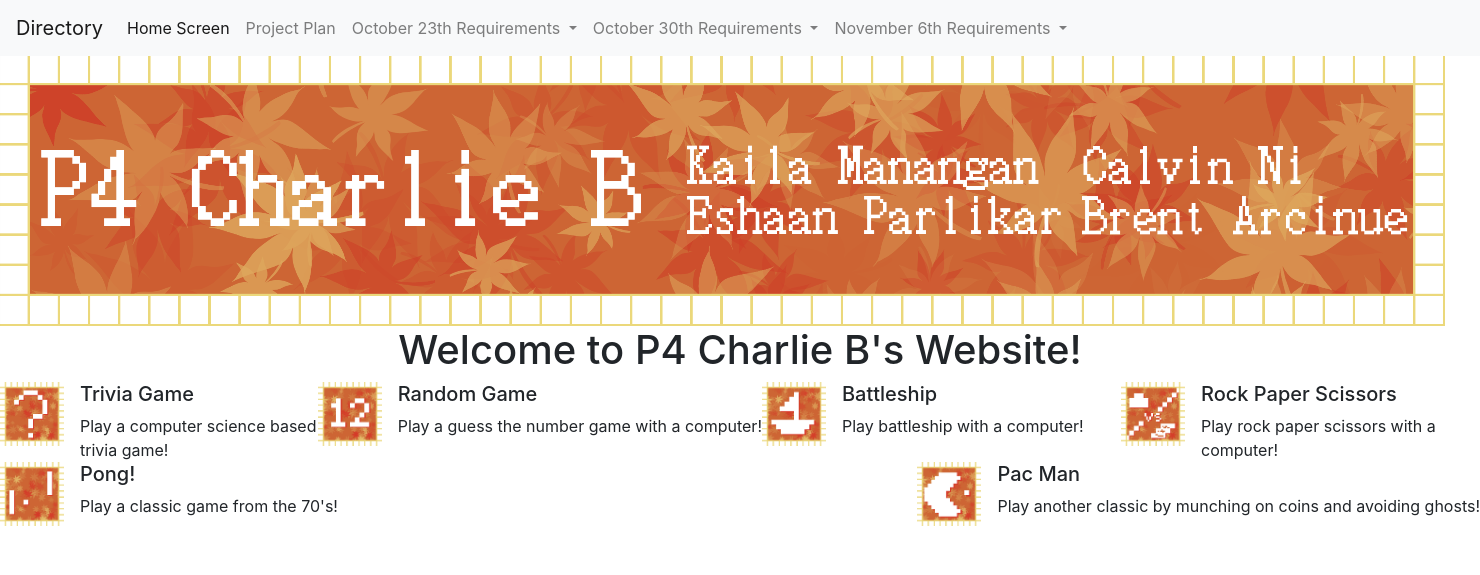
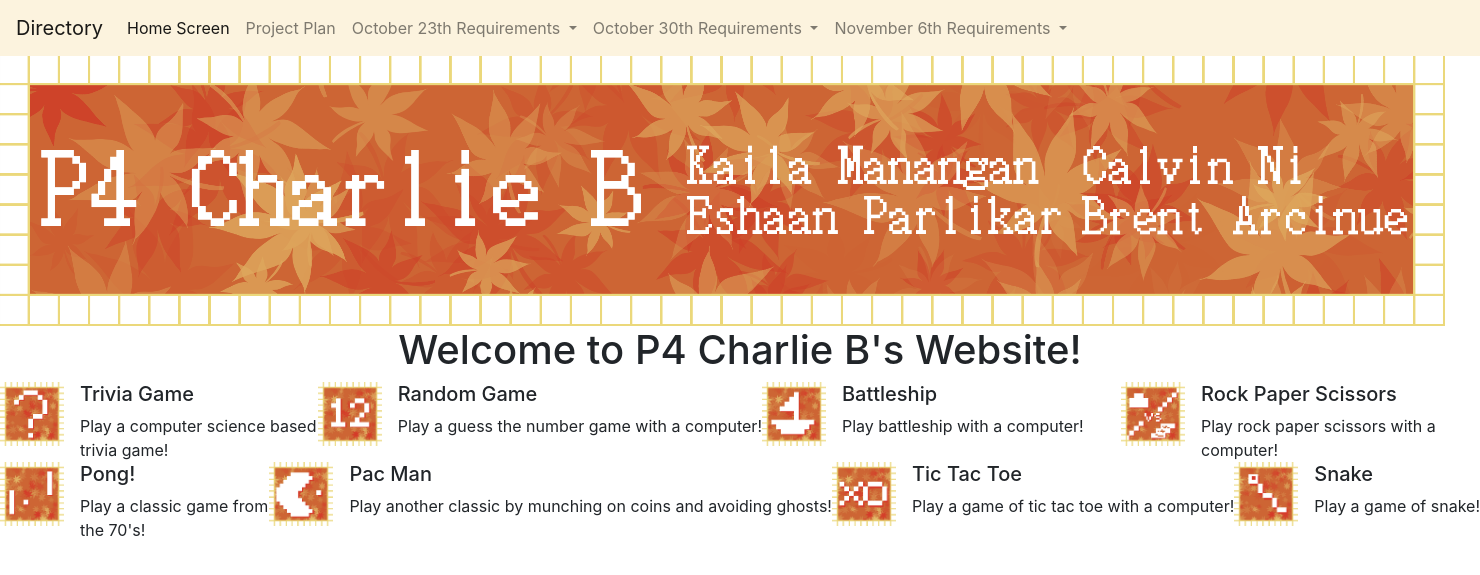
Before and after one commit to KrispyKremeSavage/Gaming-Website-Project, a Flask app: page / in a window 1480 px wide. Shown: the top 575 px of the page. Run offline with Flask 2, Linux system fonts and the light colour scheme.

Commit message:
added tic tac toe and snake to front page as well as changed some colors :)

```diff
--- a/templates/base.html
+++ b/templates/base.html
@@ -2,10 +2,11 @@
 <html>
 <head>
   <link rel="stylesheet" href="https://cdn.jsdelivr.net/npm/bootstrap@4.5.3/dist/css/bootstrap.min.css" integrity="sha384-TX8t27EcRE3e/ihU7zmQxVncDAy5uIKz4rEkgIXeMed4M0jlfIDPvg6uqKI2xXr2" crossorigin="anonymous">
+  <header class="intro-header" style="background-color: #FFFFFF;">
   <title>{% block title %}{% endblock %}</title>
   </head>
   <body>
-    <nav class="navbar navbar-expand-lg navbar-light bg-light">
+    <nav class="navbar navbar-expand-lg navbar-light" style="background-color: #FCF3DE;">
       <a class="navbar-brand" href="/home">Directory</a>
       <button class="navbar-toggler" type="button" data-toggle="collapse" data-target="#navbarSupportedContent" aria-controls="navbarSupportedContent" aria-expanded="false" aria-label="Toggle navigation">
         <span class="navbar-toggler-icon"></span>
@@ -26,7 +27,6 @@
             </a>
             <div class="dropdown-menu" aria-labelledby="navbarDropdown">
               <a class="dropdown-item" href="/github">Github</a>
-              <a class="dropdown-item" href="#">IntelliJ</a>
               <a class="dropdown-item" href="/themes">Project Themes</a>
               <a class="dropdown-item" href="/playgrounds">Playgrounds (include Jinja and Bootstrap)</a>
               <a class="dropdown-item" href="/image">Static Images</a>
@@ -59,6 +59,9 @@
       </div>
     </nav>
     {% block content %}
+    <div class="fixed-bottom">
+      <p class="text-center">Thank you for visiting our site!!</p>
+    </div>
     {% endblock %}
    <script src="https://code.jquery.com/jquery-3.5.1.slim.min.js" integrity="sha384-DfXdz2htPH0lsSSs5nCTpuj/zy4C+OGpamoFVy38MVBnE+IbbVYUew+OrCXaRkfj" crossorigin="anonymous"></script>
     <script src="https://cdn.jsdelivr.net/npm/bootstrap@4.5.3/dist/js/bootstrap.bundle.min.js" integrity="sha384-ho+j7jyWK8fNQe+A12Hb8AhRq26LrZ/JpcUGGOn+Y7RsweNrtN/tE3MoK7ZeZDyx" crossorigin="anonymous"></script>
--- a/templates/home.html
+++ b/templates/home.html
@@ -55,4 +55,24 @@
        <h5 class="mt-0">Pac Man</h5>
        Play another classic by munching on coins and avoiding ghosts!
       </div>
+       <div class="media">
+        <a href="/tics">
+         <img src="{{ url_for('static', filename='images/tics.png')}}" width="64" height="64" class="mr-3">
+        </a>
+        <div class="media-body">
+         <h5 class="mt-0">Tic Tac Toe</h5>
+         Play a game of tic tac toe with a computer!
+        </div>
+        <div class="media">
+         <a href="/snake">
+          <img src="{{ url_for('static', filename='images/snake.png')}}" width="64" height="64" class="mr-3">
+         </a>
+         <div class="media-body">
+          <h5 class="mt-0">Snake</h5>
+          Play a game of snake!
+         </div>
+        </div>
+       </div>
+      </div>
+      </div>
 {% endblock %}
--- a/templates/snake.html
+++ b/templates/snake.html
@@ -2,6 +2,6 @@
 {% block title %}Snake{% endblock %}
 {% block content %}
 <div>
-    <iframe height="400px" width="100%" src="https://repl.it/@eshuansauce/Snake?lite=true" scrolling="no" frameborder="no" allowtransparency="true" allowfullscreen="true" sandbox="allow-forms allow-pointer-lock allow-popups allow-same-origin allow-scripts allow-modals"></iframe>
+    <iframe height="800px" width="100%" src="https://repl.it/@eshuansauce/Snake?lite=true" scrolling="no" frameborder="no" allowtransparency="true" allowfullscreen="true" sandbox="allow-forms allow-pointer-lock allow-popups allow-same-origin allow-scripts allow-modals"></iframe>
 </div>
 {% endblock %}
```
Also changed, not shown: static/images/snake.png (added), static/images/tics.png (added).
